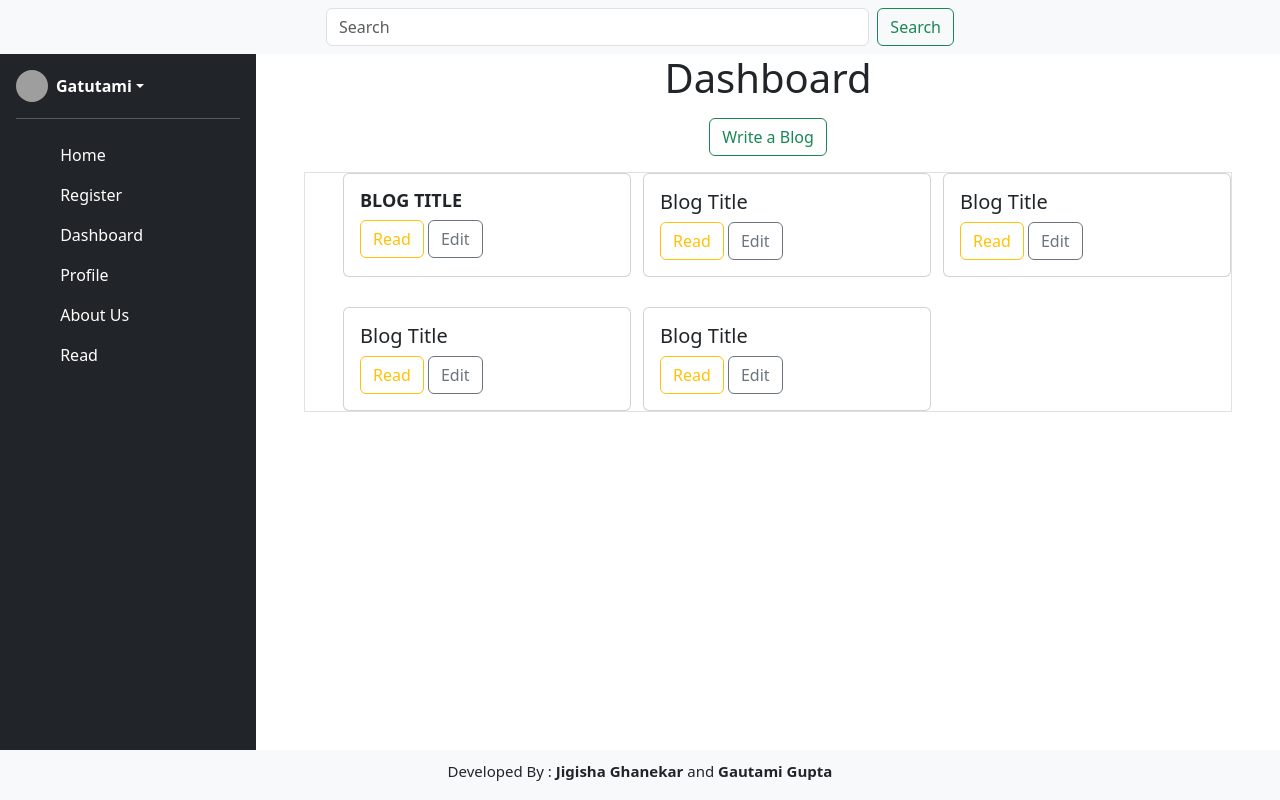
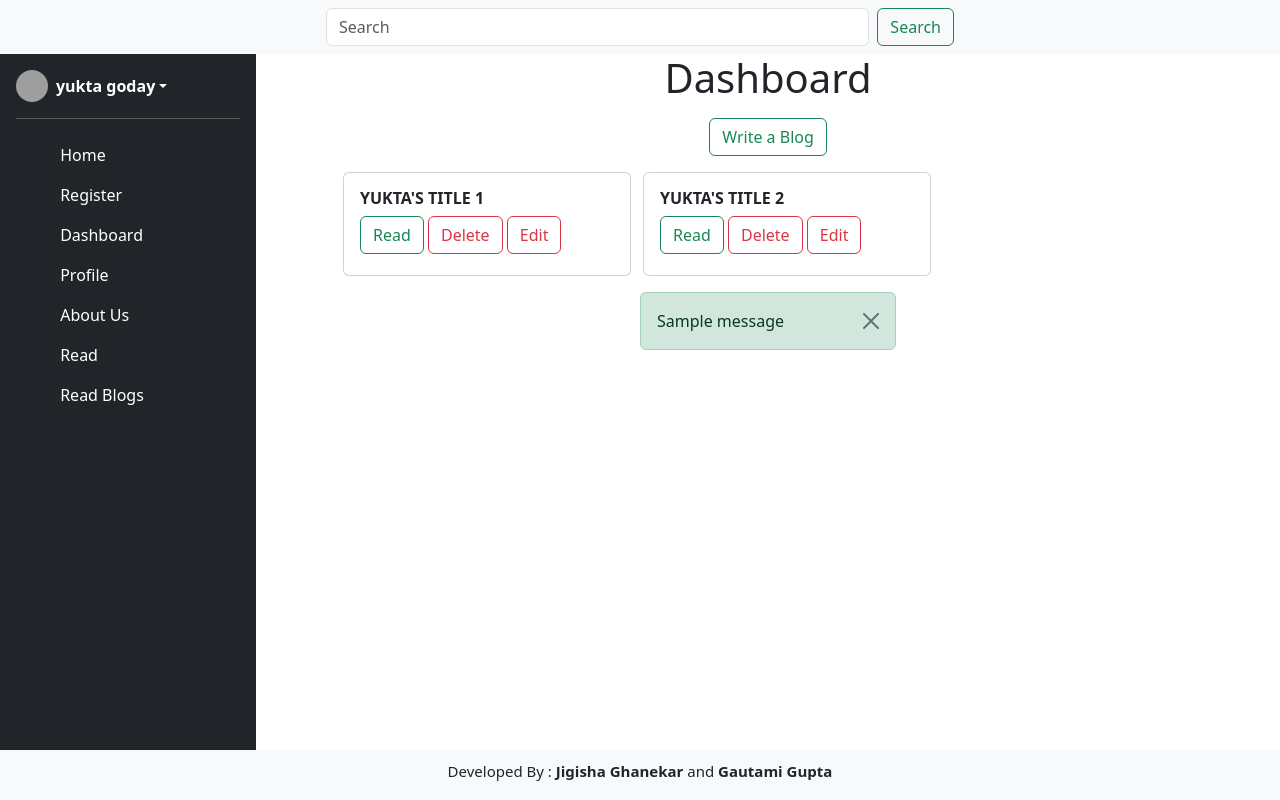
Before and after one commit to Jigisha15/Blogging-App, a Flask app: page /dashboard in a window 1280 px wide. Run offline with Flask 3, Linux system fonts and the light colour scheme; a user stored in the database is signed in; one stand-in notice (Sample message) is shown; grey boxes are pictures that could not be loaded.

Commit message:
blog db, dashboard, blog read

```diff
--- a/app.py
+++ b/app.py
@@ -8,12 +8,12 @@
 
 # initialize db
 app.config['SQLALCHEMY_DATABASE_URI'] = 'sqlite:///database.db'
+app.config['SQLALCHEMY_TRACK_MODIFICATIONS'] = False
 app.secret_key="jigishasecretkey"
 db = SQLAlchemy(app)
 
 # USER MODEL
 class User(db.Model):
-    # __tablename__='Users'
     user_id = db.Column(db.Integer, primary_key=True)
     name = db.Column(db.String(200), nullable=False)
     email = db.Column(db.String(500), unique=True)
@@ -29,21 +29,18 @@
     def check_password(self, password):
         return bcrypt.checkpw(password.encode('utf-8'), self.password.encode('utf-8'))
 
+# BLOG MODEL
+class Blog(db.Model):
+    blog_id = db.Column(db.Integer, primary_key=True)
+    blog_title = db.Column(db.String(300), nullable=False)
+    blog_body = db.Column(db.Text, nullable=True)
+    published_time = db.Column(db.Date, default=datetime.datetime.now())
+    user_id = db.Column(db.Integer, db.ForeignKey('user.user_id'), nullable=False)
 
-class Blog(db.Model):
-    # __tablename__ = 'Posts'
-    blog_id = db.Column(db.Integer, primary_key=True)
-    title = db.Column(db.String(500), nullable=False)
-    blog = db.Column(db.Text, nullable=False)
-    time = db.Column(db.Date, default=datetime.datetime.now)
-    u_id = db.Column(db.Integer, db.ForeignKey('user.user_id'), nullable=False)
-
-    def __init__(self, blog_id, title, blog, time, u_id):
-        self.blog_id = blog_id
-        self.title = title
-        self.blog = blog
-        self.time = time
-        self.u_id = u_id
+    def __init__(self, blog_title, blog_body, user_id):
+        self.blog_title = blog_title
+        self.blog_body = blog_body
+        self.user_id = user_id
 
 
 # CREATE ALL DBs
@@ -68,11 +65,10 @@
 def index():
     return render_template('index.html')
 
-# CREATE
+# USER CREATE
 @app.route('/register', methods=['GET', 'POST'])
 def register():
     user = None
-    print(user)
     if request.method == 'POST':
         name=request.form['name']
         email=request.form['email']
@@ -84,7 +80,7 @@
         flash("User Created Successfully!", "success")
     return render_template('register.html')
 
-# LOGIN
+# USER LOGIN
 @app.route('/login', methods=['GET', 'POST'])
 def login():
     if request.method == 'POST':
@@ -97,20 +93,21 @@
             session['logged_in'] = True
             session['email'] = user.email
             session['name'] = user.name
+            session['user_id'] = user.user_id
             # flash("Successfully Logged In!", 'success')
             return redirect('dashboard')
         else:
             flash('Invalid Credentials', 'danger')
     return render_template('login.html')
 
-# LOGOUT
+# USER LOGOUT
 @app.route('/logout')
 def logout():
     session.pop('logged_in', None)
     flash('Logged out', 'success')
     return redirect('login')
 
-# READ
+# USER READ
 @app.route('/read', methods=['GET', 'POST'])
 def read():
     data = User.query.all()
@@ -120,7 +117,7 @@
             return redirect(url_for('update', user_id=user_id))
     return render_template('read.html', data=data)
 
-# DELETE
+# USER DELETE
 @app.route('/delete', methods=['GET', 'POST'])
 def delete():
     user_id = request.form.get('delete')
@@ -133,7 +130,7 @@
             return redirect('register')
     return "delete"
 
-# UPDATE
+# USER UPDATE
 @app.route('/update', methods=['GET', 'POST'])
 def update():
     user_id = request.args.get('user_id')
@@ -143,11 +140,12 @@
         flash('User not found', 'danger')
         return redirect(url_for('read'))
 
-    if request.method =='POST':
+    if request.method == 'POST':
         updated_name = request.form['uname']
         updated_email = request.form['uemail']
         updated_password = request.form['upassword']
-        hashed_password  = bcrypt.hashpw(updated_password.encode('utf-8'), bcrypt.gensalt()).decode('utf-8')
+        hashed_password = bcrypt.hashpw(updated_password.encode(
+            'utf-8'), bcrypt.gensalt()).decode('utf-8')
 
         user.name = updated_name
         user.email = updated_email
@@ -157,17 +155,43 @@
         flash('User Details Updated Successfully!', 'success')
     return render_template("update.html", user=user)
 
-# DASHBOARD
+# BLOG READ
+@app.route('/blog_read', methods=['GET','POST'])
+def blog_read():
+    blog=Blog.query.all()
+    return render_template('blog_read.html', blog=blog)
+
+# BLOG DELETE
+@app.route('/blog_delete', methods=['GET', 'POST'])
+def blog_delete():
+    blog_id = request.form.get('blog_delete')
+    if request.method == 'POST':
+        blog = Blog.query.filter_by(blog_id=blog_id).first()
+        db.session.delete(blog)
+        db.session.commit()
+        flash('Blog Deleted Successfully', 'success')
+        return redirect('dashboard')
+    return "delete"
+
+# BLOG UPDATE
+@app.route('/blog_edit', methods=['GET', 'POST'])
+def blog_edit():
+    return render_template('blog_edit.html')
+
+# USER DASHBOARD
 @app.route('/dashboard')
 def dashboard():
-    return render_template('dashboard.html')
+    user = User.query.filter_by(email=session['email']).first()
+    user_id=user.user_id
+    blog = Blog.query.filter_by(user_id=user_id).all()
+    return render_template('dashboard.html', blog=blog)
 
 # ABOUT US
 @app.route('/aboutus')
 def aboutus():
     return render_template('aboutus.html')
 
-# PROFILE
+# USER PROFILE
 @app.route('/profile')
 def profile():
     if get_logged_in_user():
@@ -175,5 +199,20 @@
         return render_template('profile.html', user=user)
     return render_template('profile.html')
 
+# ADD A BLOG
+@app.route('/addblog', methods=['GET', 'POST'])
+def addblog():
+    user = User.query.filter_by(email=session['email']).first()
+    if request.method == 'POST':
+        blog_title = request.form['blog_title']
+        blog_body = request.form['blog_body']
+        user_id = request.form['blog_submit']
+
+        blog = Blog(blog_title=blog_title, blog_body=blog_body, user_id=user_id)
+        db.session.add(blog)
+        db.session.commit()
+        flash("Blog Published", 'success')
+    return render_template('addblog.html', user=user)
+
 if __name__ == "__main__":
     app.run(debug=True)
--- a/templates/dashboard.html
+++ b/templates/dashboard.html
@@ -4,49 +4,97 @@
 
 {% block dashboard %}
     <h1 class="text-center">Dashboard</h1>
+
     <div class="blog-add text-center my-3">
-            <button class="btn btn-outline-success">Write a Blog</button>
+        <a href="addblog" class="btn btn-outline-success">Write a Blog</a>
     </div>
 
-    <div class="dashboard mx-5 border" style="display: grid; row-gap: 30px; column-gap:50px ; grid-template-columns: 250px 250px 250px; align-items:center; justify-content: center;">
+
+    <div class="dashboard mx-5" style="display: grid; row-gap: 30px; column-gap:50px ; grid-template-columns: 250px 250px 250px; align-items:center; justify-content: center;">
+        {% for b in blog %}
         <div class="card" style="width: 18rem; min-height: 6.5rem;">
             <div class="card-body">
-                <h1 class="card-title fw-bold text-uppercase" style="font-size: 18px">Blog Title</h1>
-                <button class="btn btn-outline-warning">Read</button>
-                <button class="btn btn-outline-secondary">Edit</button>
+                <h1 class="card-title fw-bold text-uppercase" style="font-size: 16px">{{b.blog_title}}</h1>
+
+                <!-- THIS IS FOR READ BLOG -->
+                    <button type="button" class="btn btn-outline-success" data-bs-toggle="modal" data-bs-target="#blogModal{{b.blog_id}}">
+                        Read
+                    </button>
+                    <!-- Modal -->
+                    <div class="modal fade" id="blogModal{{b.blog_id}}" tabindex="-1" aria-labelledby="blogModalLabel{{b.blog_id}}" aria-hidden="true">
+                        <div class="modal-dialog modal-dialog-centered modal-dialog-scrollable">
+                            <div class="modal-content">
+                                <div class="modal-header">
+                                    <button type="button" class="btn-close" data-bs-dismiss="modal" aria-label="Close"></button>
+                                </div>
+                                <div class="modal-body">
+                                    <p>{{b.blog_body}}</p>
+                                </div>
+                            </div>
+                        </div>
+                    </div>
+
+                    <!--THIS IS FOR DELETE BLOG-->
+                    <button type="button" class="btn btn-outline-danger" data-bs-toggle="modal" data-bs-target="#deleteBlogModal{{b.blog_id}}">
+                        Delete
+                    </button>
+                    <!-- Modal -->
+                    <div class="modal fade" id="deleteBlogModal{{b.blog_id}}" tabindex="-1" aria-labelledby="deleteBlogModalLabel{{b.blog_id}}" aria-hidden="true">
+                        <div class="modal-dialog modal-dialog-centered modal-dialog-scrollable">
+                            <div class="modal-content">
+                                <div class="modal-header">
+                                    <button type="button" class="btn-close" data-bs-dismiss="modal" aria-label="Close"></button>
+                                </div>
+                                <div class="modal-body d-flex flex-column align-items-center">
+                                    <h1 class="fs-5">Do you want to delete this blog?</h1>
+                                    <div class="choices d-flex gap-3">
+                                        <form action="{{url_for('blog_delete')}}" method="post">
+                                            <input type="hidden" name="blog_delete" value={{b.blog_id}}>
+                                            <button type="submit" class="btn btn-outline-danger">YES</button>
+                                        </form>
+                                        <a href="dashboard" class="btn btn-outline-success">NO</a>
+                                    </div>
+                                </div>
+                            </div>
+                        </div>
+                    </div>
+
+                    <!--THIS IS FOR EDIT BLOG-->
+                    <button type="button" class="btn btn-outline-danger" data-bs-toggle="modal" data-bs-target="#editBlogModal{{b.blog_id}}">
+                        Edit
+                    </button>
+                    <!-- Modal -->
+                    <div class="modal fade" id="editBlogModal{{b.blog_id}}" tabindex="-1" aria-labelledby="editBlogModalLabel{{b.blog_id}}" aria-hidden="true">
+                        <div class="modal-dialog modal-dialog-centered modal-dialog-scrollable">
+                            <div class="modal-content">
+                                <div class="modal-header">
+                                    <button type="button" class="btn-close" data-bs-dismiss="modal" aria-label="Close"></button>
+                                </div>
+                                <div class="modal-body d-flex flex-column align-items-center">
+                                    <h1 class="fs-5">Do you want to edit this blog?</h1>
+                                    <div class="choices d-flex gap-3">
+                                        <form action="" method="post">
+                                            <input type="hidden" name="blog_edit" value={{b.blog_id}}>
+                                            <button type="submit" class="btn btn-outline-danger">YES</button>
+                                        </form>
+                                        <a href="dashboard" class="btn btn-outline-success">NO</a>
+                                    </div>
+                                </div>
+                            </div>
+                        </div>
+                    </div>
             </div>
         </div>
-        <div class="card" style="width: 18rem;">
-            <div class="card-body">
-                <h5 class="card-title">Blog Title</h5>
-                <button class="btn btn-outline-warning">Read</button>
-                <button class="btn btn-outline-secondary">Edit</button>
-            </div>
-        </div>
-        <div class="card" style="width: 18rem;">
-            <div class="card-body">
-                <h5 class="card-title">Blog Title</h5>
-                <button class="btn btn-outline-warning">Read</button>
-                <button class="btn btn-outline-secondary">Edit</button>
-            </div>
-        </div>
-        <div class="card" style="width: 18rem;">
-            <div class="card-body">
-                <h5 class="card-title">Blog Title</h5>
-                <button class="btn btn-outline-warning">Read</button>
-                <button class="btn btn-outline-secondary">Edit</button>
-            </div>
-        </div>
-        <div class="card" style="width: 18rem;">
-            <div class="card-body">
-                <h5 class="card-title">Blog Title</h5>
-                <!--
-                <h6 class="card-subtitle mb-2 text-body-secondary">Card subtitle</h6>
-                <p class="card-text">Some quick example text to build on the card title and make up the bulk of the card's content.</p>
-                -->
-                <button class="btn btn-outline-warning">Read</button>
-                <button class="btn btn-outline-secondary">Edit</button>
-            </div>
-        </div>
+        {% endfor %}
     </div>
+
+    {% with messages=get_flashed_messages(with_categories=true) %}
+        {% if messages %}
+            {% for category,message in messages %}
+                <div class="alert alert-{{category}} alert-dismissible fade show mx-auto w-25 mt-3" role="alert">
+                    {{message}}
+                <button type="button" class="btn-close btn-{{category}}" data-bs-dismiss="alert" aria-label="Close"></button>
+            {% endfor %}
+        {% endif %}
+    {% endwith %}
 {% endblock dashboard %}
--- a/templates/index.html
+++ b/templates/index.html
@@ -105,6 +105,12 @@
               Read
             </a>
           </li>
+            <li>
+            <a href="blog_read" class="nav-link text-white">
+              <svg class="bi me-2" width="16" height="16"><use xlink:href="read"></use></svg>
+              Read Blogs
+            </a>
+          </li>
         </ul>
       </div>
       <!--
@@ -118,6 +124,9 @@
         {% block dashboard %}{% endblock dashboard %}
         {% block profile %}{% endblock profile %}
         {% block aboutus %}{% endblock aboutus %}
+        {% block addblog %}{% endblock addblog %}
+        {% block blog_edit %}{% endblock blog_edit %}
+        {% block blog_read %}{% endblock blog_read %}
       </div>
     </div>
 
```
Also changed, not shown: templates/addblog.html (added, +36 -0 lines), templates/blog_edit.html (added, +7 -0 lines), templates/blog_read.html (added, +39 -0 lines), templates/login.html (+12 -8 lines), templates/register.html (+5 -5 lines), instance/database.db.
